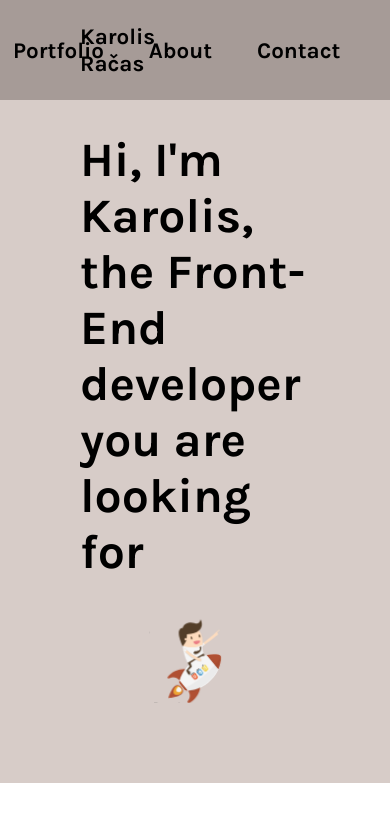
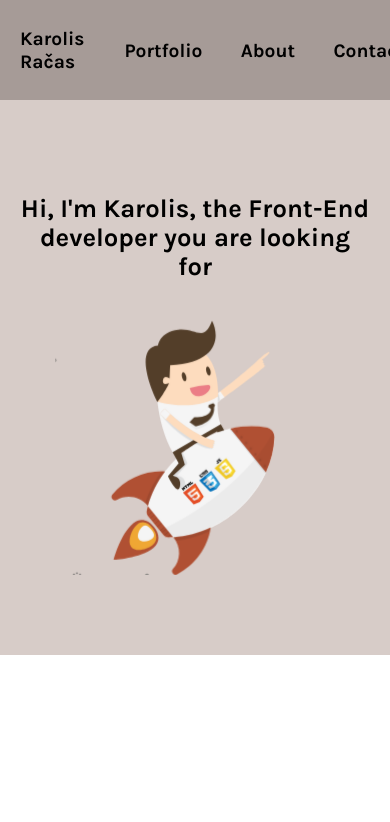
Before and after one commit to karolisracas/portfolio, a plain HTML site: page index.html in a window 390 px wide. Drawn offline with Linux system fonts and the light colour scheme.

Commit message:
add header media querries

```diff
--- a/style.css
+++ b/style.css
@@ -28,7 +28,8 @@ a {
 }
 
 .navbar__container {
-  margin: 0 80px;
+  margin: 0 auto;
+  max-width: 1360px;
   height: 100%;
   display: flex;
   align-items: center;
@@ -48,7 +49,7 @@ a {
   list-style: none;
 }
 
-.menu__item {
+.menu__item:not(:last-child) {
   padding-right: 2em;
 }
 
@@ -64,6 +65,7 @@ a {
 }
 
 .header__heading {
+  padding: 3em 0;
   align-self: center;
   width: 500px;
   font-size: 3em;
@@ -72,3 +74,54 @@ a {
 .rocket-man {
   width: 40%;
 }
+
+@media only screen and (max-width: 1520px) {
+  .navbar__container {
+    margin: 0 40px;
+  }
+
+  .header__heading {
+    font-size: 2.5em;
+  }
+}
+
+@media only screen and (max-width: 1024px) {
+  .rocket-man {
+    width: 60%;
+  }
+
+  .header__heading {
+    padding-bottom: 0;
+  }
+}
+
+
+@media only screen and (max-width: 768px) {
+  .navbar__container {
+    margin: 0 20px;
+  }
+
+  .header__heading {
+    font-size: 2em;
+  }
+
+  .rocket-man {
+    width: 80%;
+  }
+}
+
+@media only screen and (max-width: 578px) {
+  .navbar {
+    font-size: 1.2em;
+  }
+
+  .header {
+    padding-left: 20px;
+    padding-right: 20px;
+  }
+
+  .header__heading {
+    font-size: 1.6em;
+    text-align: center;
+  }
+}
```
